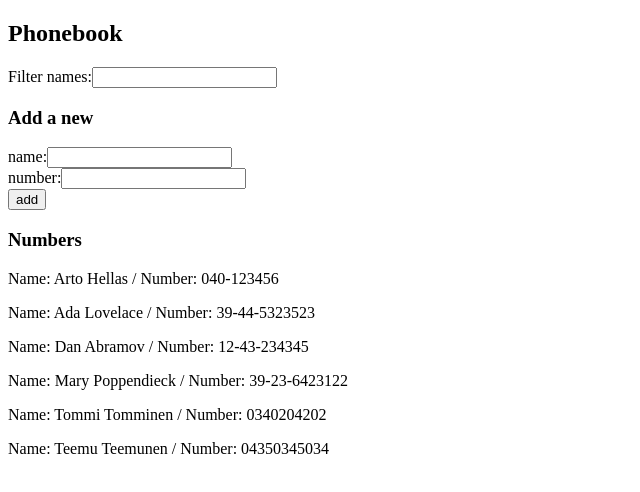
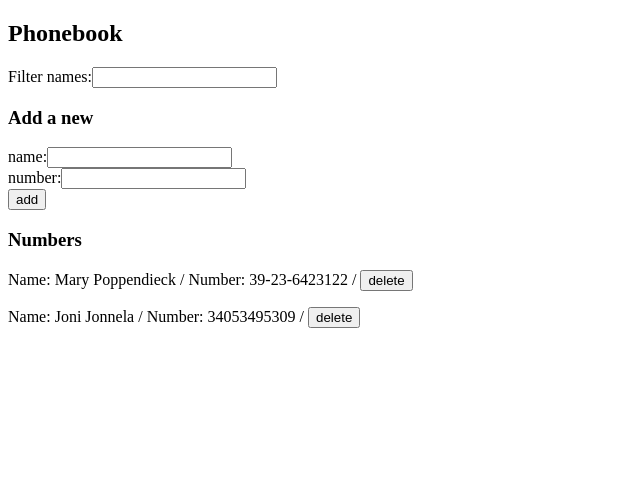
Before and after one commit to Tartsi/fullstack-kurssi, a React (Vite) app in the folder osa2/puhelinluettelo/: page / in a window 1280 px wide. Shown: the top 492 px of the page, without its empty margins (0-640 px from the left). Built offline with nearby package versions, Linux system fonts and the light colour scheme; data requests are answered from the project's data file.

Commit message:
2.14 puhelinluettelo step 9

```diff
--- a/osa2/puhelinluettelo/db.json
+++ b/osa2/puhelinluettelo/db.json
@@ -1,34 +1,14 @@
 {
   "persons": [
-    {
-      "name": "Arto Hellas",
-      "number": "040-123456",
-      "id": "1"
-    },
-    {
-      "name": "Ada Lovelace",
-      "number": "39-44-5323523",
-      "id": "2"
-    },
-    {
-      "name": "Dan Abramov",
-      "number": "12-43-234345",
-      "id": "3"
-    },
     {
       "name": "Mary Poppendieck",
       "number": "39-23-6423122",
       "id": "4"
     },
     {
-      "id": "bdde",
-      "name": "Tommi Tomminen",
-      "number": "0340204202"
-    },
-    {
-      "id": "7589",
-      "name": "Teemu Teemunen",
-      "number": "04350345034"
+      "id": "b4fd",
+      "name": "Joni Jonnela",
+      "number": "34053495309"
     }
   ]
 }
--- a/osa2/puhelinluettelo/src/App.jsx
+++ b/osa2/puhelinluettelo/src/App.jsx
@@ -44,6 +44,16 @@ const App = () => {
     setNewNumber("")
   }
 
+  const deletePerson = (id) => {
+
+    personService
+      .deletePerson(id)
+      .then(() => {
+      setPersons(persons.filter(person => person.id !== id))
+      })
+
+  }
+
   const handleNameChange = (event) => {
     setNewName(event.target.value)
   }
@@ -80,6 +90,7 @@ const App = () => {
       <h3>Numbers</h3>
       {<Persons
       persons={personsToShow}
+      onClick={deletePerson}
       />}
     </div>
   )
--- a/osa2/puhelinluettelo/src/components/Person.jsx
+++ b/osa2/puhelinluettelo/src/components/Person.jsx
@@ -1,10 +1,10 @@
-const Persons = ({persons}) => {
+const Persons = ({persons, onClick}) => {
 
   return (
     <div>
         {persons.map(person =>
-            <p key={person.name}>
-            Name: {person.name} / Number: {person.number}
+            <p key={person.id}>
+            Name: {person.name} / Number: {person.number} / <button onClick={() => onClick(person.id)}>delete</button>
             </p>
         )}
     </div>
--- a/osa2/puhelinluettelo/src/services/persons.js
+++ b/osa2/puhelinluettelo/src/services/persons.js
@@ -11,4 +11,9 @@ const addNewPerson = personObject => {
     return request.then(response => response.data)
 }
 
-export default { getAllPersons, addNewPerson }
+const deletePerson = id => {
+    const request = axios.delete(`${baseUrl}/${id}`)
+    return request
+}
+
+export default { getAllPersons, addNewPerson, deletePerson }
```
